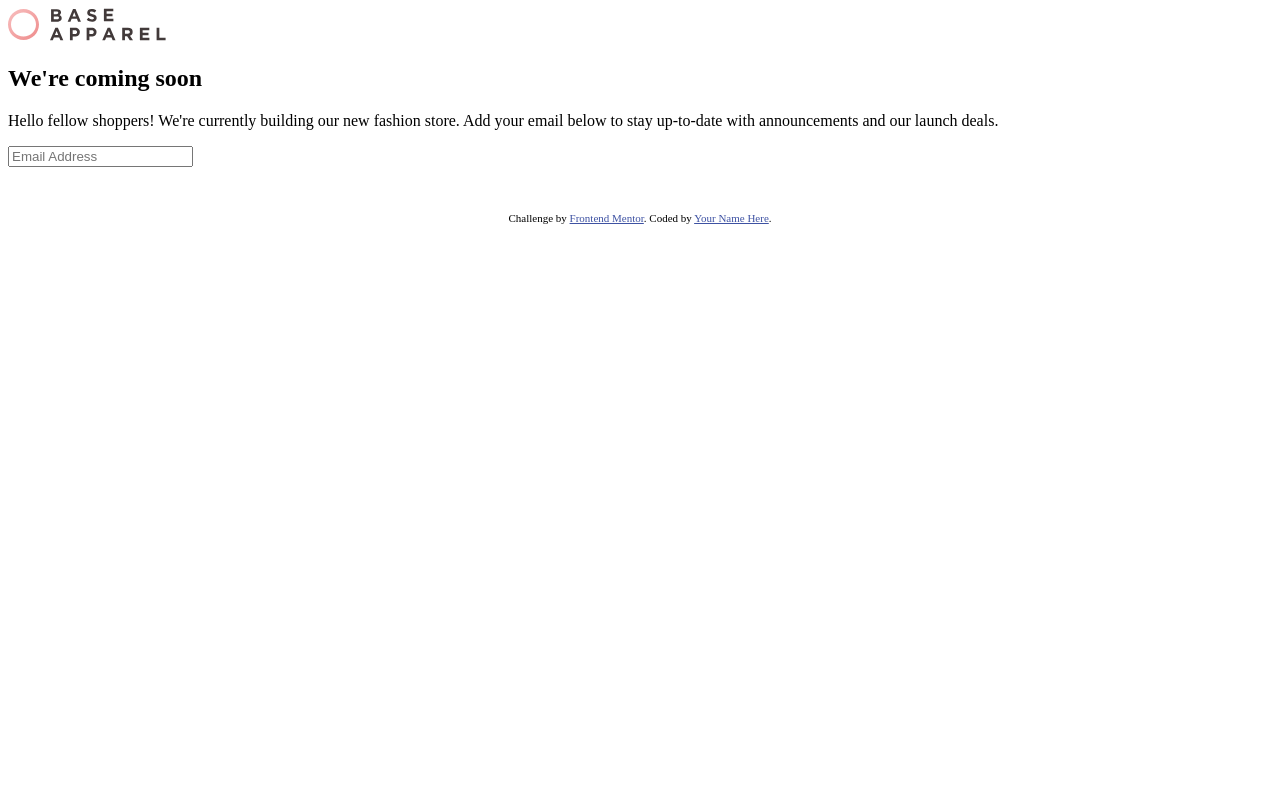
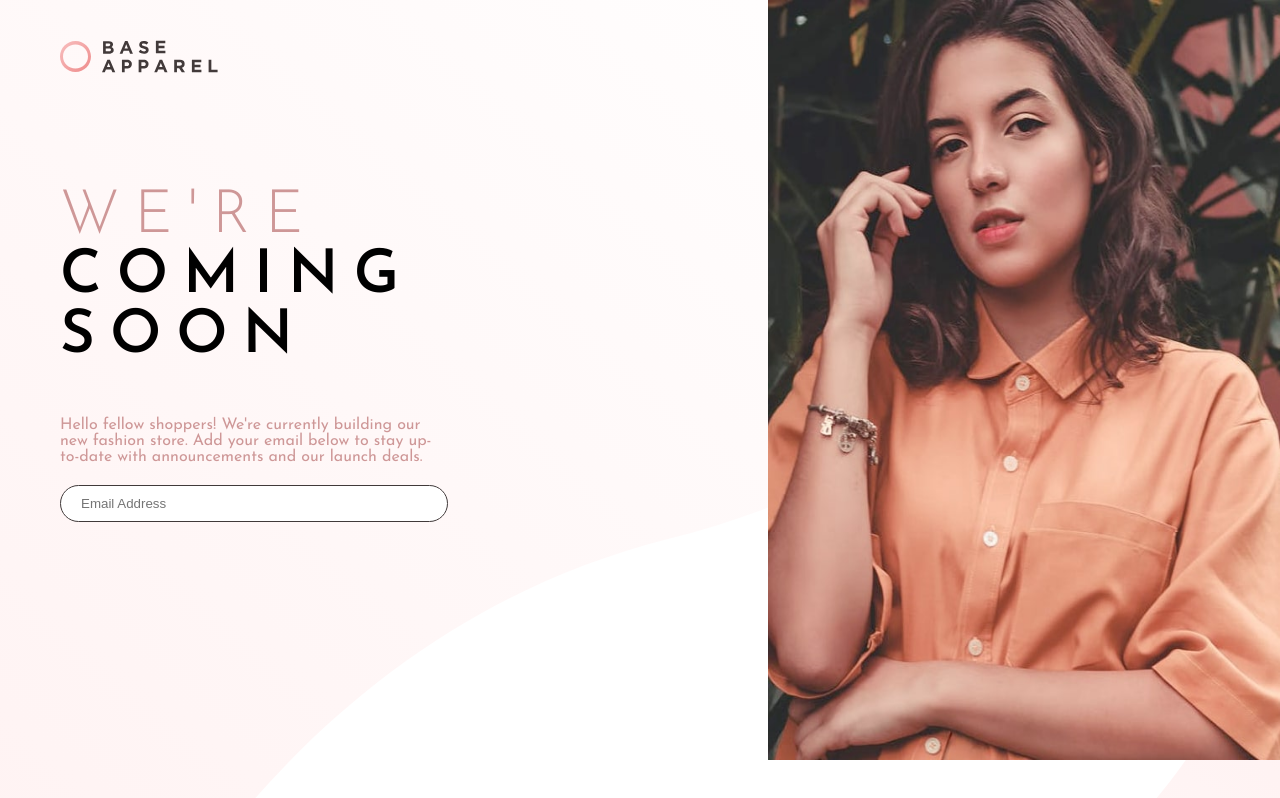
Before and after one commit to Yinkajay/Apparel-component, a plain HTML site: page index.html in a window 1280 px wide. Drawn offline with Linux system fonts and the light colour scheme.

Commit message:
Applied styles to markup and layout

```diff
--- a/index.html
+++ b/index.html
@@ -18,24 +18,27 @@
 <body>
   <main>
     <div class="card">
-      <section>
+      <section class="text-area">
         <img src="images/logo.svg" alt="">
+
         <h1>
-          We're coming soon
+          <span class="red-clr-h1">We're</span> coming soon
         </h1>
 
         <p>
           Hello fellow shoppers! We're currently building our new fashion store.
           Add your email below to stay up-to-date with announcements and our launch deals.
         </p>
-        <input type="email" placeholder="Email Address">
+        <div class="input-area">
+          <input type="email" placeholder="Email Address">
+        </div>
 
         <p></p>
 
       </section>
 
-      <section>
-        <img src="" alt="">
+      <section class="img-area">
+        <img src="images/hero-desktop.jpg" alt="">
       </section>
     </div>
   </main>
--- a/styles.css
+++ b/styles.css
@@ -1,8 +1,99 @@
+@import url('https://fonts.googleapis.com/css2?family=Josefin+Sans:wght@300;400;600&display=swap');
+
+*{
+    padding: 0;
+    margin: 0;
+    box-sizing: border-box;
+    --desaturated-red: hsl(0, 36%, 70%);
+    --soft-red: hsl(0, 93%, 68%);
+    --dark-grayish-red: hsl(0, 6%, 24%);
+    --gradient-1: Linear, 135deg, from hsl(0, 0%, 100%), to hsl(0, 100%, 98%);
+    --gradient-2: Linear, 135deg, from hsl(0, 80%, 86%), to hsl(0, 74%, 74%);
+}
+
+body {
+    position: relative;
+    background-image: url(images/bg-pattern-desktop.svg);
+    background-repeat: no-repeat;
+    background-size: cover;
+    font-family: 'Josefin Sans', sans-serif;
+}
+
+h1{
+    font-size: 60px;
+    text-transform: uppercase;
+    letter-spacing: 15px;
+    margin: 80px 0px 20px;
+    padding: 30px 0;
+}
+
+p{
+    font-size: 16px;
+}
+
+.red-clr-h1{
+    color: var(--desaturated-red);
+    font-weight: 300;
+}
+
+
+.card {
+    /* background-color: red; */
+    display: flex;
+    min-height: 95vh;
+}
+
+.text-area {
+    width: 60%;
+    padding: 40px 25% 40px 60px;
+}
+
+.text-area p {
+    margin: 20px 0;
+    color: var(--desaturated-red);
+}
+
+input{
+    width: 100%;
+    padding: 10px 20px;
+    border: 1px solid var(--dark-grayish-red);
+    border-radius: 100px;
+}
+
+i
+
+input:active, input:focus{
+    outline: none;
+    border: 2px solid var(--soft-red);
+}
+
+.img-area {
+    width: 40%;
+
+}
+.img-area img{
+    width: 100%;
+    height: 100%;
+    object-fit: fill;
+}
+
+
+
+
+
+
+footer {
+    display: none;
+    position: absolute;
+    bottom: 0;
+}
+
 .attribution {
+
     font-size: 11px;
     text-align: center;
-  }
+}
 
-  .attribution a {
+.attribution a {
     color: hsl(228, 45%, 44%);
-  }
+}
```
